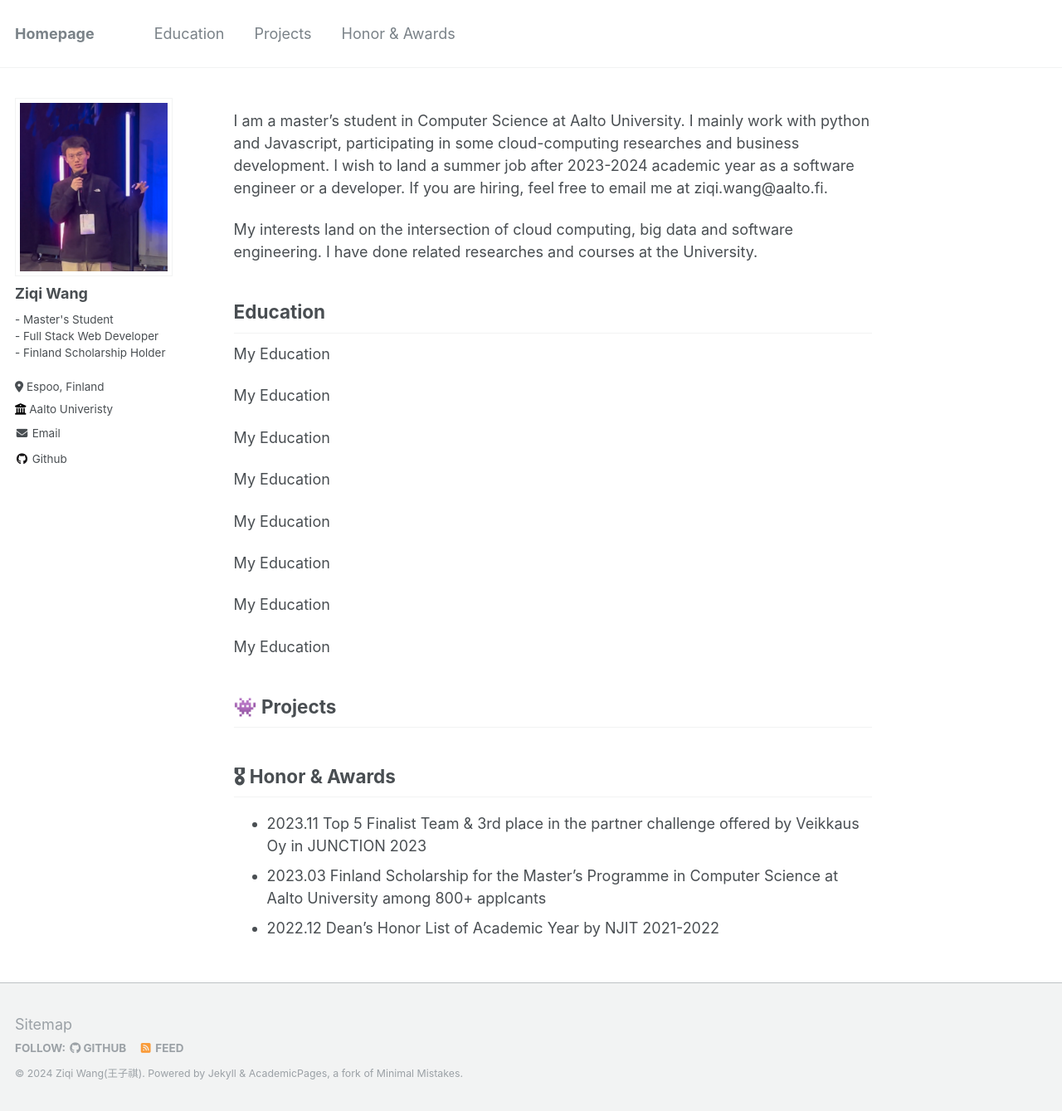
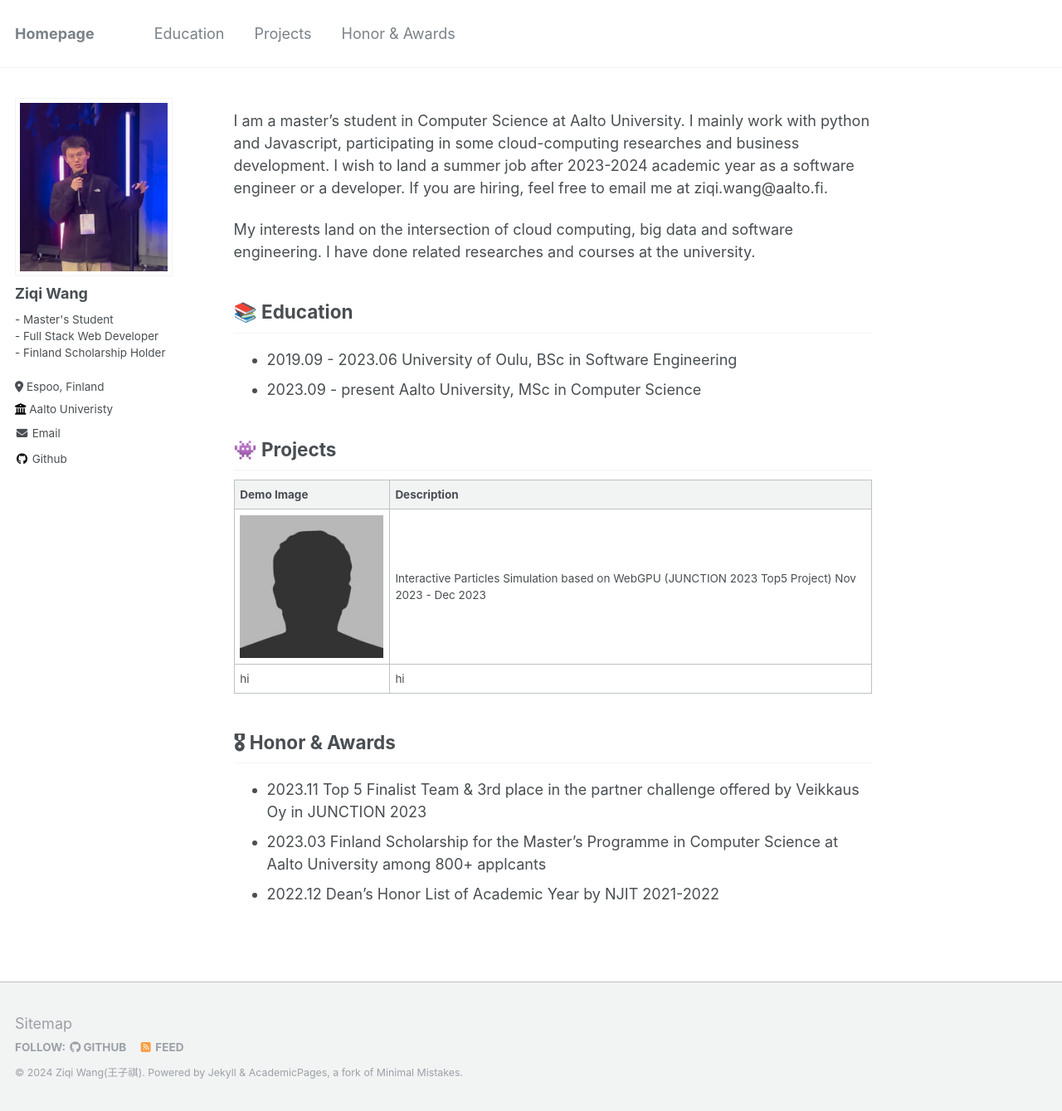
Before and after one commit to James-Leste/testhome.github.io, a Jekyll site: the page built from _pages/about.md, in a window 1280 px wide and 1339 px high. Shown: the whole window at 83% size. Built offline with Jekyll 4.4.1, drawn with Linux system fonts in a browser that asks for light colours.

Commit message:
update about.md

```diff
--- a/_pages/about.md
+++ b/_pages/about.md
@@ -9,27 +9,25 @@ redirect_from:
 
 I am a master's student in Computer Science at Aalto University. I mainly work with python and Javascript, participating in some cloud-computing researches and business development. I wish to land a summer job after 2023-2024 academic year as a software engineer or a developer. If you are hiring, feel free to email me at ziqi.wang@aalto.fi.
 
-My interests land on the intersection of cloud computing, big data and software engineering. I have done related researches and courses at the University.
+My interests land on the intersection of cloud computing, big data and software engineering. I have done related researches and courses at the university.
 
-## Education <a id="education"></a>
+## 📚 Education <a id="education"></a>
 
-My Education
+- 2019.09 - 2023.06 University of Oulu, BSc in Software Engineering
+- 2023.09 - present Aalto University, MSc in Computer Science
 
-My Education
 
-My Education
 
-My Education
 
-My Education
 
-My Education
-
-My Education
-
-My Education
 
 ## 👾 Projects<a id="projects"></a>
+
+| Demo Image      | Description |
+| ----------- | ----------- |
+| <img src="./../images/bio-photo.jpg">| Interactive Particles Simulation based on WebGPU (JUNCTION 2023 Top5 Project) Nov 2023 - Dec 2023 |
+|hi|hi|
+
 
 
 
```
